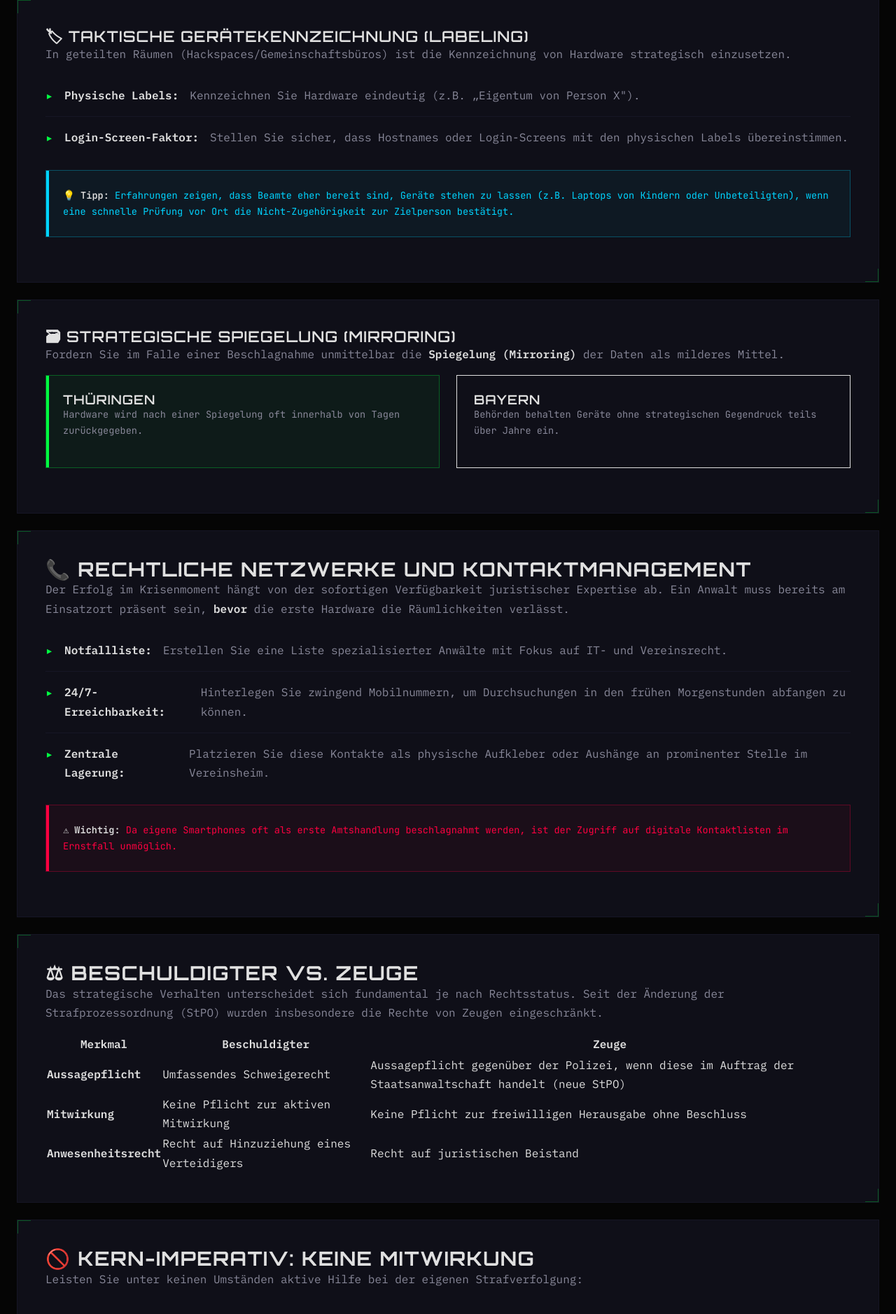
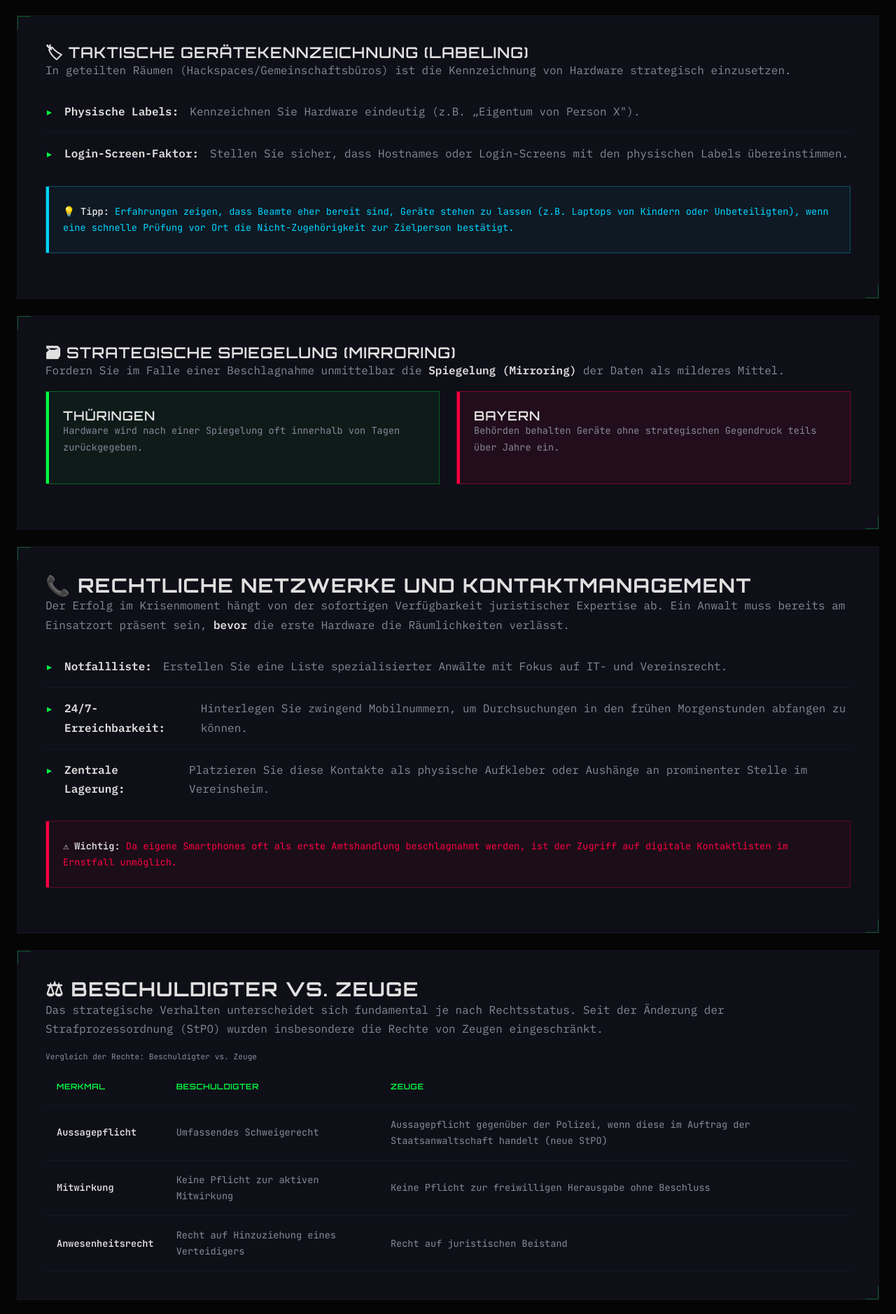
Before and after one commit to Acephali92/Digitale-Resilienz, a Flask app: page /security/legal in a window 1280 px wide. Shown: the part 1736-3614 px from the top of the page at 70% size. Run offline with Flask 3, Linux system fonts and the light colour scheme.

Commit message:
fix(security): audit fixes for legal page
- Add missing .alert-danger CSS class for danger boxes
- Add missing .table CSS class with full styling
- Fix inconsistent addressing (du -> Sie)
- Fix external link to canonical URL (rote-hilfe.de)
- Add table accessibility (caption, scope attributes)

Co-Authored-By: Claude Opus 4.5 <noreply@anthropic.com>

```diff
--- a/static/css/style.css
+++ b/static/css/style.css
@@ -1247,6 +1247,16 @@ a.card:hover {
     background: var(--color-matrix);
 }
 
+.alert-danger {
+    background: rgba(255, 0, 64, 0.08);
+    border-color: rgba(255, 0, 64, 0.4);
+    color: var(--color-danger);
+}
+
+.alert-danger::before {
+    background: var(--color-danger);
+}
+
 /* ============================================
    SECTION HEADERS
    ============================================ */
@@ -1335,6 +1345,51 @@ a.card:hover {
 
 .grid-3 {
     grid-template-columns: repeat(auto-fit, minmax(250px, 1fr));
+}
+
+/* ============================================
+   TABLES
+   ============================================ */
+
+.table {
+    width: 100%;
+    border-collapse: collapse;
+    font-family: var(--font-mono);
+    font-size: var(--text-sm);
+}
+
+.table th,
+.table td {
+    padding: var(--space-md);
+    text-align: left;
+    border-bottom: 1px solid var(--color-elevated);
+}
+
+.table th {
+    background: var(--color-surface);
+    color: var(--color-matrix);
+    font-family: var(--font-display);
+    font-weight: 600;
+    font-size: var(--text-xs);
+    letter-spacing: 0.05em;
+    text-transform: uppercase;
+}
+
+.table td {
+    color: var(--color-text-dim);
+}
+
+.table tr:hover td {
+    background: rgba(0, 255, 65, 0.02);
+}
+
+.table caption {
+    caption-side: top;
+    text-align: left;
+    font-family: var(--font-mono);
+    font-size: var(--text-xs);
+    color: var(--color-text-muted);
+    padding-bottom: var(--space-sm);
 }
 
 /* ============================================
--- a/templates/security/legal.html
+++ b/templates/security/legal.html
@@ -29,9 +29,9 @@
 <!-- PIN vs. Biometrie -->
 <section class="card mt-lg">
     <h2>&#128275; PIN vs. Biometrie – BGH 2025</h2>
-    <p>Der Bundesgerichtshof hat entschieden, dass du zur Entsperrung per <strong>Biometrie</strong> (Fingerabdruck, Face ID) gezwungen werden kannst. Bei <strong>PIN/Passwort</strong> greift hingegen das Aussageverweigerungsrecht.</p>
+    <p>Der Bundesgerichtshof hat entschieden, dass Sie zur Entsperrung per <strong>Biometrie</strong> (Fingerabdruck, Face ID) gezwungen werden können. Bei <strong>PIN/Passwort</strong> greift hingegen das Aussageverweigerungsrecht.</p>
     <div class="alert alert-warning mt-md">
-        <strong>&#9888; Empfehlung:</strong> Deaktiviere Biometrie, insbesondere vor Demos oder bei erhöhtem Risiko. Nutze ausschließlich PIN oder Passwort.
+        <strong>&#9888; Empfehlung:</strong> Deaktivieren Sie Biometrie, insbesondere vor Demos oder bei erhöhtem Risiko. Nutzen Sie ausschließlich PIN oder Passwort.
     </div>
 </section>
 
@@ -114,11 +114,12 @@
         Seit der Änderung der Strafprozessordnung (StPO) wurden insbesondere die Rechte von Zeugen eingeschränkt.
     </p>
     <table class="table mt-md">
+        <caption>Vergleich der Rechte: Beschuldigter vs. Zeuge</caption>
         <thead>
             <tr>
-                <th>Merkmal</th>
-                <th>Beschuldigter</th>
-                <th>Zeuge</th>
+                <th scope="col">Merkmal</th>
+                <th scope="col">Beschuldigter</th>
+                <th scope="col">Zeuge</th>
             </tr>
         </thead>
         <tbody>
@@ -203,7 +204,7 @@
     <ul class="checklist">
         <li><strong>Pflichtangaben:</strong> Name, Adresse, Geburtsdatum, Staatsangehörigkeit</li>
         <li><strong>Keine Aussage zur Sache:</strong> „Dazu möchte ich nichts sagen"</li>
-        <li><strong>Handy nicht entsperren:</strong> Du musst dein Gerät nicht entsperren</li>
+        <li><strong>Handy nicht entsperren:</strong> Sie müssen Ihr Gerät nicht entsperren</li>
         <li><strong>Durchsuchung protokollieren:</strong> Was wurde wann durchsucht?</li>
         <li><strong>Zeugen:</strong> Nach Dienstnummer fragen, Zeugen suchen</li>
     </ul>
@@ -255,7 +256,7 @@
 
 <!-- Rechtshilfe -->
 <section class="alert alert-info mt-lg">
-    <strong>&#128222; Rechtshilfe:</strong> <a href="https://www.rote-hilfe.de/" target="_blank" rel="noopener">Rote Hilfe e.V.</a> – Bundesweite Rechtshilfe für linke Aktivist*innen.
+    <strong>&#128222; Rechtshilfe:</strong> <a href="https://rote-hilfe.de/" target="_blank" rel="noopener">Rote Hilfe e.V.</a> – Bundesweite Rechtshilfe für linke Aktivist*innen.
 </section>
 
 <!-- Abschluss -->
```
Also changed, not shown: other parts of static/css/style.css (+30 -6 lines).
